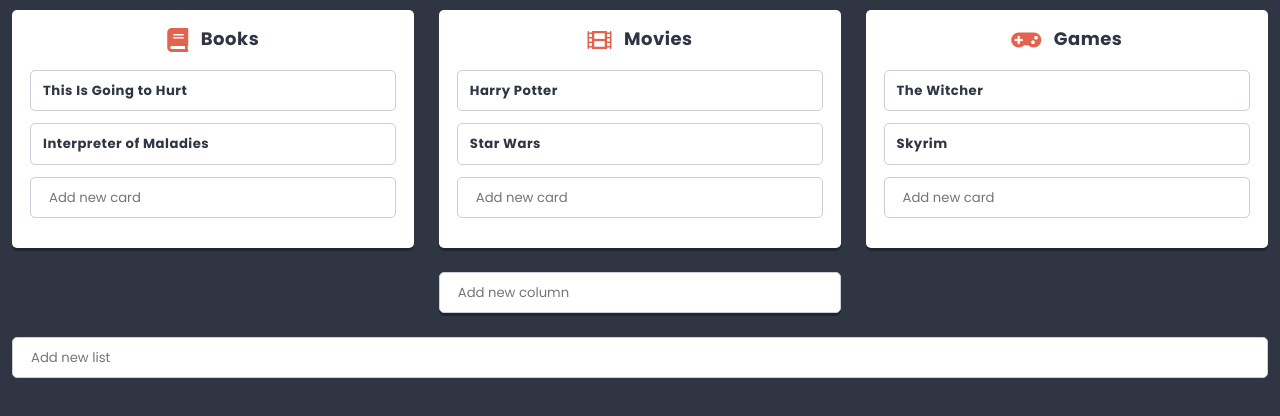
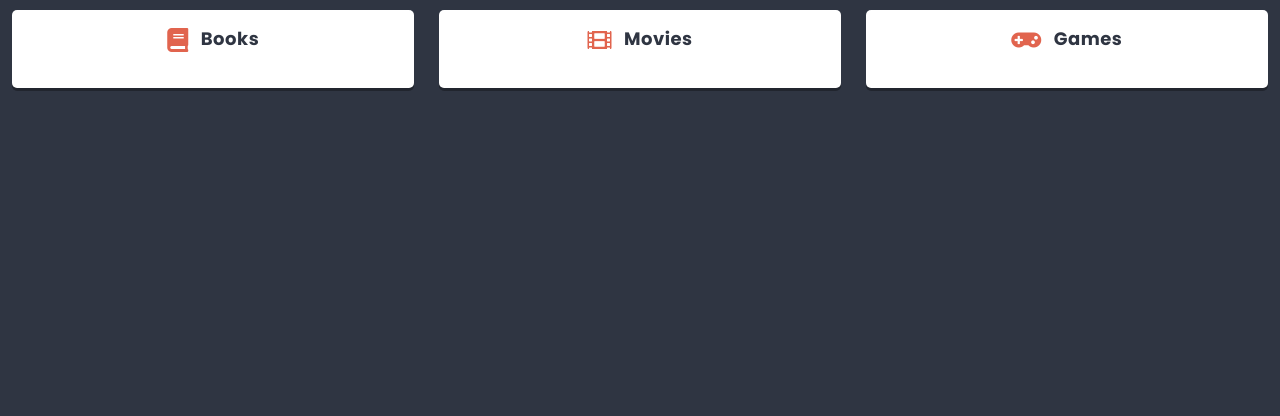
Before and after one commit to tomysnatalia/react, a React app: page / in a window 1280 px wide. Shown: the part 422-838 px from the top of the page. After the commit the page ends 800 px from the top, so only its background shows below. Built offline with nearby package versions, Linux system fonts and the light colour scheme.

Commit message:
lists & columns refactoring

```diff
--- a/package.json
+++ b/package.json
@@ -23,7 +23,9 @@
     "prop-types": "^15.7.2",
     "react": "^16.7.0",
     "react-dom": "^16.7.0",
-    "react-html-parser": "^2.0.2"
+    "react-html-parser": "^2.0.2",
+    "react-redux": "^7.0.1",
+    "redux": "^4.0.1"
   },
   "devDependencies": {
     "@babel/core": "^7.4.3",
@@ -54,6 +56,7 @@
     "nu-html-checker": "^0.1.0",
     "onchange": "^5.2.0",
     "prettier": "2.1.2",
+    "redux-devtools-extension": "^2.13.8",
     "sass-loader": "^7.1.0",
     "style-loader": "^0.23.1",
     "stylelint": "^9.10.1",
--- a/src/components/App/App.js
+++ b/src/components/App/App.js
@@ -1,10 +1,10 @@
 import React from 'react';
 import styles from './App.scss';
-import List from '../List/List.js';
-import { pageContents, listData } from '../../data/dataStore';
+import List from '../List/ListContainer.js';
+// import { pageContents } from '../../data/dataStore';
 import PropTypes from 'prop-types';
-import Creator from '../Creator/Creator';
-import { settings } from '../../data/dataStore';
+// import Creator from '../Creator/Creator';
+// import { settings } from '../../data/dataStore';
 
 class App extends React.Component {
   state = {
@@ -16,6 +16,8 @@
     defaultImage: PropTypes.string,
     image: PropTypes.string,
     listData: PropTypes.array,
+    title: PropTypes.node,
+    subtitle: PropTypes.node,
   };
 
   addList(title) {
@@ -35,20 +37,36 @@
     }));
   }
 
+  // render() {
+  //   return (
+  //     <main className={styles.component}>
+  //       <h1 className={styles.title}>{pageContents.title}</h1>
+  //       <h2 className={styles.subtitle}>{pageContents.subtitle}</h2>
+  //       {/* <List {...listData} /> */}
+  //       {this.state.listData.map(({ key, ...listDataProps }) => (
+  //         <List key={key} {...listDataProps} />
+  //       ))}
+
+  //       <Creator
+  //         text={settings.listCreatorText}
+  //         action={(title) => this.addList(title)}
+  //       />
+  //     </main>
+  //   );
+  // }
+
   render() {
+    const { title, subtitle, lists } = this.props;
     return (
       <main className={styles.component}>
-        <h1 className={styles.title}>{pageContents.title}</h1>
-        <h2 className={styles.subtitle}>{pageContents.subtitle}</h2>
+        <h1 className={styles.title}>{title}</h1>
+        <h2 className={styles.subtitle}>{subtitle}</h2>
+        {lists.map((listData) => (
+          <List key={listData.id} {...listData} />
+        ))}
+        {/*
         <List {...listData} />
-        {this.state.listData.map(({ key, ...listDataProps }) => (
-          <List key={key} {...listDataProps} />
-        ))}
-
-        <Creator
-          text={settings.listCreatorText}
-          action={(title) => this.addList(title)}
-        />
+        */}
       </main>
     );
   }
--- /dev/null
+++ b/src/components/App/AppContainer.js
@@ -0,0 +1,10 @@
+import { connect } from 'react-redux';
+import App from './App';
+
+const mapStateToProps = (state) => ({
+  title: state.app.title,
+  subtitle: state.app.subtitle,
+  lists: state.lists,
+});
+
+export default connect(mapStateToProps)(App);
--- a/src/components/Card/Card.js
+++ b/src/components/Card/Card.js
@@ -8,9 +8,10 @@
   };
 
   render() {
+    const { title } = this.props;
     return (
       <section className={styles.component}>
-        <h4>{this.props.title}</h4>
+        <h4>{title}</h4>
       </section>
     );
   }
--- a/src/components/Column/Column.js
+++ b/src/components/Column/Column.js
@@ -2,55 +2,57 @@
 import styles from './Column.scss';
 import PropTypes from 'prop-types';
 import Card from '../Card/Card';
-import { settings } from '../../data/dataStore';
-import Creator from '../Creator/Creator';
+// import { settings } from '../../data/dataStore';
+// import Creator from '../Creator/Creator';
 import Icon from '../Icon';
 
 class Column extends React.Component {
-  state = {
-    cards: this.props.cards || [],
-  };
+  // state = {
+  //   cards: this.props.cards || [],
+  // };
   static propTypes = {
     title: PropTypes.string,
     cards: PropTypes.array,
     icon: PropTypes.node,
   };
 
-  addCard(title) {
-    this.setState((state) => ({
-      cards: [
-        ...state.cards,
-        {
-          key: state.cards.length
-            ? state.cards[state.cards.length - 1].key + 1
-            : 0,
-          title,
-          cards: [],
-        },
-      ],
-    }));
-  }
+  // addCard(title) {
+  //   this.setState((state) => ({
+  //     cards: [
+  //       ...state.cards,
+  //       {
+  //         key: state.cards.length
+  //           ? state.cards[state.cards.length - 1].key + 1
+  //           : 0,
+  //         title,
+  //         cards: [],
+  //       },
+  //     ],
+  //   }));
+  // }
 
   render() {
+    const { title, icon, cards } = this.props;
     return (
       <section className={styles.component}>
         <h3 className={styles.title}>
           <span className={styles.icon}>
-            <Icon name={this.props.icon} />
+            <Icon name={icon} />
           </span>
-          {this.props.title}
+          {title}
         </h3>
         <div>
-          {this.state.cards.map(({ key, ...cardProps }) => (
-            <Card key={key} {...cardProps} />
+          {cards.map((cardData) => (
+            <Card key={cardData.id} {...cardData} />
           ))}
         </div>
-        <div>
-          <Creator
-            text={settings.cardCreatorText}
-            action={(title) => this.addCard(title)}
-          />
-        </div>
+
+        {/* //   <div>
+      //     <Creator
+      //       text={settings.cardCreatorText}
+      //       action={(title) => this.addCard(title)}
+      //     />
+      //   </div> */}
       </section>
     );
   }
--- /dev/null
+++ b/src/components/Column/ColumnContainer.js
@@ -0,0 +1,11 @@
+import { connect } from 'react-redux';
+import Column from './Column';
+
+export const getCardsForList = ({ cards }, columnId) =>
+  cards.filter((card) => card.listId == columnId);
+
+const mapStateToProps = (state, props) => ({
+  cards: getCardsForList(state, props.id),
+});
+
+export default connect(mapStateToProps)(Column);
--- a/src/components/Creator/Creator.js
+++ b/src/components/Creator/Creator.js
@@ -6,7 +6,7 @@
 class Creator extends React.Component {
   static propTypes = {
     text: PropTypes.string,
-    action: PropTypes.object,
+    action: PropTypes.func,
   };
 
   static defaultProps = {
--- a/src/components/List/List.js
+++ b/src/components/List/List.js
@@ -2,15 +2,15 @@
 import styles from './List.scss';
 import Hero from '../Hero/Hero.js';
 import PropTypes from 'prop-types';
-import Column from '../Column/Column';
+import Column from '../Column/ColumnContainer.js';
 import { settings } from '../../data/dataStore';
 import ReactHtmlParser from 'react-html-parser';
-import Creator from '../Creator/Creator.js';
+// import Creator from '../Creator/Creator.js';
 
 class List extends React.Component {
-  state = {
-    columns: this.props.columns || [],
-  };
+  // state = {
+  //   columns: this.props.columns || [],
+  // };
   static propTypes = {
     title: PropTypes.node,
     image: PropTypes.string,
@@ -20,40 +20,39 @@
   static defaultProps = {
     description: settings.defaultListDescription,
   };
-  addColumn(title) {
-    this.setState((state) => ({
-      columns: [
-        ...state.columns,
-        {
-          key: state.columns.length
-            ? state.columns[state.columns.length - 1].key + 1
-            : 0,
-          title,
-          icon: 'list-alt',
-          cards: [],
-        },
-      ],
-    }));
-  }
+  // addColumn(title) {
+  //   this.setState((state) => ({
+  //     columns: [
+  //       ...state.columns,
+  //       {
+  //         key: state.columns.length
+  //           ? state.columns[state.columns.length - 1].key + 1
+  //           : 0,
+  //         title,
+  //         icon: 'list-alt',
+  //         cards: [],
+  //       },
+  //     ],
+  //   }));
+  // }
   render() {
+    const { title, image, description, columns } = this.props;
     return (
       <section className={styles.component}>
-        <Hero titleText={this.props.title} image={this.props.image} />
-        <div className={styles.description}>
-          {ReactHtmlParser(this.props.description)}
-        </div>
+        <Hero titleText={title} image={image} />
+        <div className={styles.description}>{ReactHtmlParser(description)}</div>
 
         <div className={styles.columns}>
-          {this.state.columns.map(({ key, ...columnProps }) => (
-            <Column key={key} {...columnProps} />
+          {columns.map((columnData) => (
+            <Column key={columnData.id} {...columnData} />
           ))}
         </div>
-        <div className={styles.creator}>
+        {/* <div className={styles.creator}>
           <Creator
             text={settings.columnCreatorText}
             action={(title) => this.addColumn(title)}
           />
-        </div>
+        </div>  */}
       </section>
     );
   }
--- /dev/null
+++ b/src/components/List/ListContainer.js
@@ -0,0 +1,11 @@
+import { connect } from 'react-redux';
+import List from './List';
+
+export const getColumnsForList = ({ columns }, listId) =>
+  columns.filter((column) => column.listId == listId);
+
+const mapStateToProps = (state, props) => ({
+  columns: getColumnsForList(state, props.id),
+});
+
+export default connect(mapStateToProps)(List);
--- a/src/data/dataStore.js
+++ b/src/data/dataStore.js
@@ -1,16 +1,17 @@
 export const settings = {
   columnCreatorText: 'Add new column',
   cardCreatorText: 'Add new card',
-  listCreatorText: 'Add new list',
   creator: {
     buttonOK: 'OK',
     buttonCancel: 'Cancel',
     defaultText: 'Add new item',
   },
+  search: {
+    defaultText: 'Search...',
+    icon: 'search',
+  },
   defaultListDescription: '<p>I can do all the things!!!</p>',
   defaultColumnIcon: 'list-alt',
-  defaultImage:
-    'https://images.pexels.com/photos/230744/pexels-photo-230744.jpeg',
 };
 
 export const pageContents = {
@@ -70,3 +71,81 @@
     },
   ],
 };
+
+const lists = [
+  {
+    id: 'list-1',
+    title: 'Things to do <sup>soon!</sup>',
+    description: 'Interesting things I want to check out!',
+    image: 'http://uploads.kodilla.com/bootcamp/fer/11.react/space.png',
+  },
+];
+
+const columns = [
+  {
+    id: 'column-1',
+    listId: 'list-1',
+    title: 'Books',
+    icon: 'book',
+  },
+  {
+    id: 'column-2',
+    listId: 'list-1',
+    title: 'Movies',
+    icon: 'film',
+  },
+  {
+    id: 'column-3',
+    listId: 'list-1',
+    title: 'Games',
+    icon: 'gamepad',
+  },
+  {
+    id: 'column-4',
+    listId: 'list-2',
+    title: 'Strange column',
+    icon: 'question',
+  },
+];
+
+const cards = [
+  {
+    id: 'card-1',
+    columnId: 'column-1',
+    title: 'This Is Going to Hurt',
+  },
+  {
+    id: 'card-2',
+    columnId: 'column-1',
+    title: 'Interpreter of Maladies',
+  },
+  {
+    id: 'card-3',
+    columnId: 'column-2',
+    title: 'Harry Potter',
+  },
+  {
+    id: 'card-4',
+    columnId: 'column-2',
+    title: 'Star Wars',
+  },
+  {
+    id: 'card-5',
+    columnId: 'column-3',
+    title: 'The Witcher',
+  },
+  {
+    id: 'card-6',
+    columnId: 'column-3',
+    title: 'Skyrim',
+  },
+];
+
+const initialStoreData = {
+  app: { ...pageContents },
+  lists: [...lists],
+  columns: [...columns],
+  cards: [...cards],
+};
+
+export default initialStoreData;
--- a/src/index.js
+++ b/src/index.js
@@ -2,6 +2,13 @@
 import './styles/normalize.scss';
 import './styles/global.scss';
 import ReactDOM from 'react-dom';
-import App from './components/App/App';
+import App from './components/App/AppContainer.js';
+import { Provider } from 'react-redux';
+import store from './redux/store';
 
-ReactDOM.render(<App />, document.getElementById('app'));
+ReactDOM.render(
+  <Provider store={store}>
+    <App />
+  </Provider>,
+  document.getElementById('app')
+);
--- /dev/null
+++ b/src/redux/store.js
@@ -0,0 +1,34 @@
+import {combineReducers, createStore} from 'redux';
+import initialStoreData from '../data/dataStore';
+
+// define initial state and shallow-merge initial data
+const initialState = {
+  app: initialStoreData.app,
+  lists: initialStoreData.lists,
+  columns: initialStoreData.columns,
+  cards: initialStoreData.cards,
+  searchString: '',
+};
+
+// define reducers
+const reducers = {
+};
+
+// add blank reducers for initial state properties without reducers
+Object.keys(initialState).forEach(item => {
+  if (typeof reducers[item] == 'undefined') {
+    reducers[item] = (statePart = null) => statePart;
+  }
+});
+
+// merge all reducers
+const storeReducer = combineReducers(reducers);
+
+// create store
+const store = createStore(
+  storeReducer,
+  initialState,
+  window.__REDUX_DEVTOOLS_EXTENSION__ && window.__REDUX_DEVTOOLS_EXTENSION__()
+);
+
+export default store;
```
Also changed, not shown: 1 other file (tests, documents, lock files or other folders).
